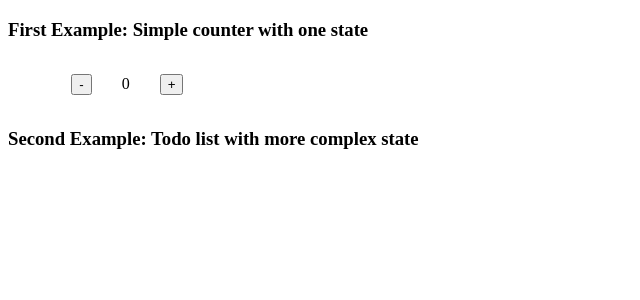
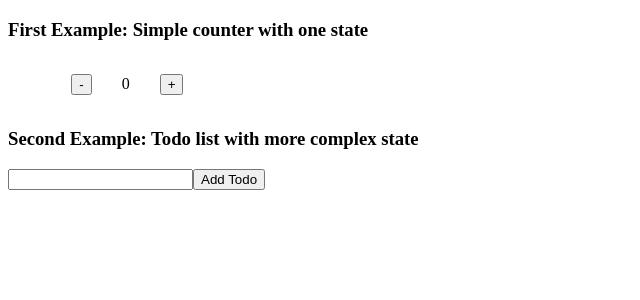
Before and after one commit to aaronkagan/usereducer-template-webdevsimplified, a React (Create React App) app: page / in a window 1280 px wide. Shown: the top 300 px of the page, without its empty margins (0-640 px from the left). Built offline with nearby package versions, Linux system fonts and the light colour scheme.

Commit message:
basic todo form and handling

```diff
--- a/src/Todos.js
+++ b/src/Todos.js
@@ -1,9 +1,9 @@
-import { useReducer } from 'react';
+import { useReducer, useState } from 'react';
 import styled from 'styled-components';
 
 const Todos = () => {
   const ACTIONS = {
-    ADD: 'addTodo',
+    ADD_TODO: 'addTodo',
     DELETE: 'deleteTodo'
   };
 
@@ -11,8 +11,24 @@ const Todos = () => {
 
   const initialState = [];
   const [state, dispatch] = useReducer(reducer, initialState);
+  const [name, setName] = useState('');
 
-  return <></>;
+  const handleSubmit = () => {
+    dispatch({ type: ACTIONS.ADD_TODO });
+    setName('');
+  };
+  return (
+    <Form onSubmit={handleSubmit}>
+      <input
+        type="text"
+        value={name}
+        onChange={(event) => setName(event.target.value)}
+      />
+      <button>Add Todo</button>
+    </Form>
+  );
 };
 
+const Form = styled.form``;
+
 export default Todos;
```
